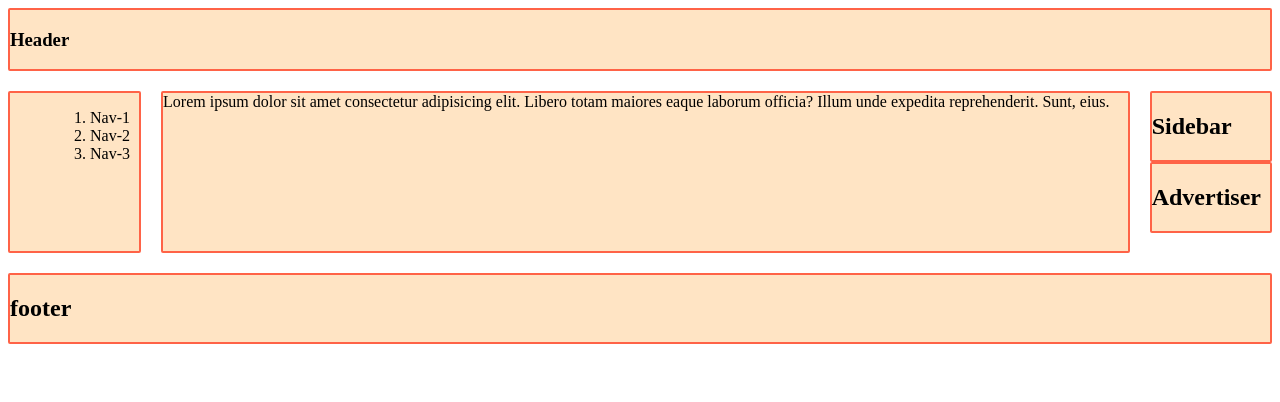
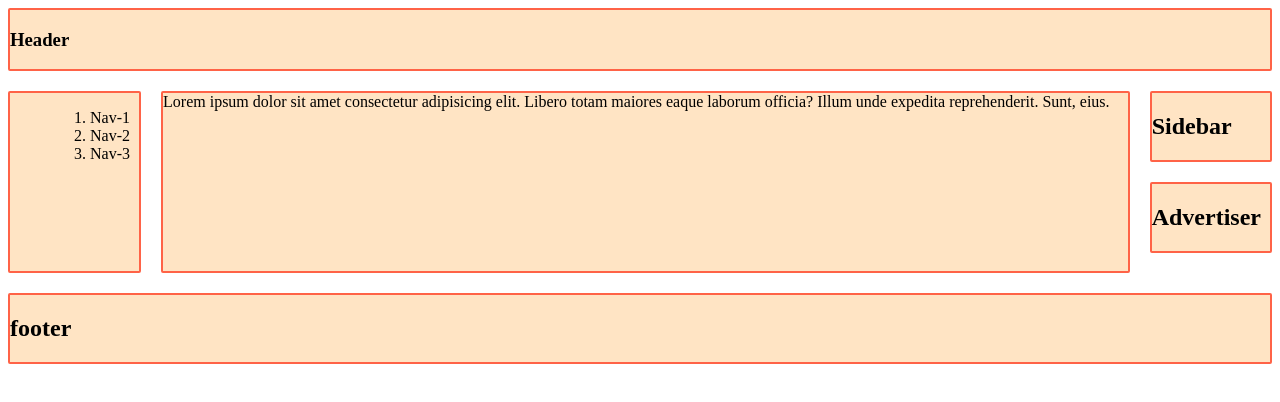
Before and after one commit to Rakib-76/Grid-area-layout, a plain HTML site: page index.html in a window 1280 px wide. Drawn offline with Linux system fonts and the light colour scheme.

Commit message:
added new change

```diff
--- a/index.html
+++ b/index.html
@@ -23,12 +23,14 @@
       <article>Lorem ipsum dolor sit amet consectetur adipisicing elit. Libero totam maiores eaque laborum officia? Illum unde expedita reprehenderit. Sunt, eius.</article>
       </main>
         <aside>
-            <div class="asidebar">
-                <h2>Sidebar</h2>
+            <div class="sidebar">
+                <div class="asidebar">
+                    <h2>Sidebar</h2>
+                </div>
+               <div class="advertise">
+                <h2>Advertiser</h2>
+               </div>
             </div>
-           <div class="advertise">
-            <h2>Advertiser</h2>
-           </div>
         </aside>
     <footer class="footer">
         <h2>footer</h2>
--- a/styles/style.css
+++ b/styles/style.css
@@ -41,3 +41,9 @@
         "footer footer    footer  footer"
     ;
 }
+
+.sidebar{
+    display: flex;
+    flex-direction: column;
+    gap: 20px;
+}
```
